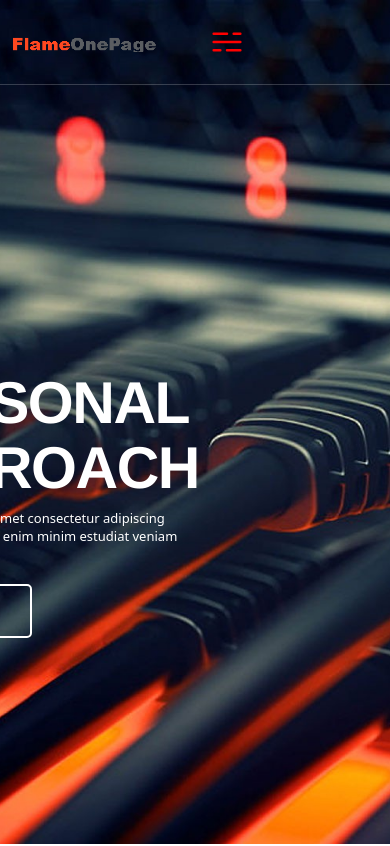
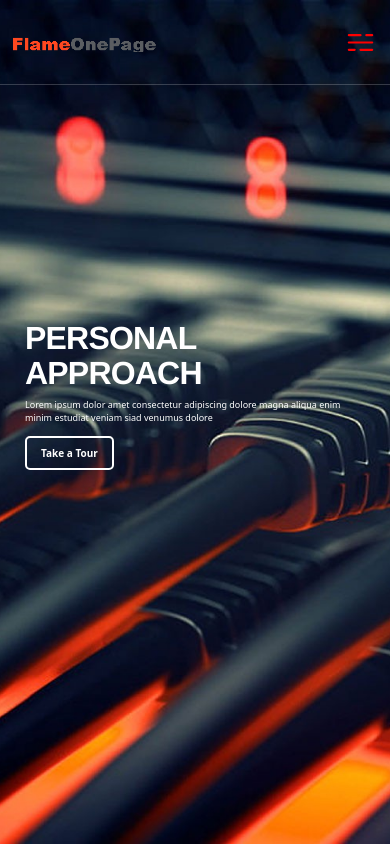
Before and after one commit to Fatemeh-Shirafkan/FirstReactProject, a React (Vite) app: page / in a window 390 px wide. Shown: the top 846 px of the page. Built offline with nearby package versions, Linux system fonts and the light colour scheme.

Commit message:
Responsive header completion

```diff
--- a/public/Icons/HamburgerMenu.jsx
+++ b/public/Icons/HamburgerMenu.jsx
@@ -1,8 +1,8 @@
 import * as React from "react";
 const SVGComponent = (props) => (
   <svg
-    width="40px"
-    height="40px"
+    width="35px"
+    height="35px"
     viewBox="0 0 24 24"
     fill="none"
     {...props}
--- a/src/components/Header/Header.css
+++ b/src/components/Header/Header.css
@@ -95,6 +95,13 @@
 
 
 /* Responsive Nav Start */
+@media screen and (max-width: 1400px) {
+
+    .content_box {
+        margin-left: 35px;
+    }
+
+}
 @media screen and (max-width: 1200px) {
 
     .nav_item_child {
@@ -102,7 +109,6 @@
     }
 
 }
-
 @media screen and (max-width: 992px) {
 
     .nav_list {
@@ -113,9 +119,43 @@
         display: block;
     }
 
+    .content_box {
+        right: 14%;
+    }
+
+}
+@media screen and (max-width: 768px) {
+
+    .content_box {
+        right: 7%;
+    }
+}
+@media screen and (max-width: 576px) {
+
+    .content_box {
+        right: 6%;
+        top: 38%;
+    }
+
+    .content_box_title {
+        word-wrap: break-word;
+        font-size: 32px;
+    }
+
+    .content_box_text {
+        font-size: 9px;
+        margin-bottom: 15px;
+    }
+
+    .content_box {
+        margin-left: 25px;
+    }
+
+    .content_box_btn{
+        font-size: 10px;
+        padding: 8px 14px;
+    }
+}
 
 
-
-}
-
 /* Responsive Nav End */
--- a/src/components/Header/NavBar.jsx
+++ b/src/components/Header/NavBar.jsx
@@ -12,7 +12,7 @@ export default function NavBar() {
               <img width={146} src="Logo/logo-dark.png" alt="Logo"/>
             </div>
           </div>
-          <div className='col'>
+          <div className='col d-flex justify-content-end'>
             <ul className='nav_list'>
               <li className='nav_item'>
                 <a className='nav_item_child nav_item-hover' href="">HOME</a>
```
